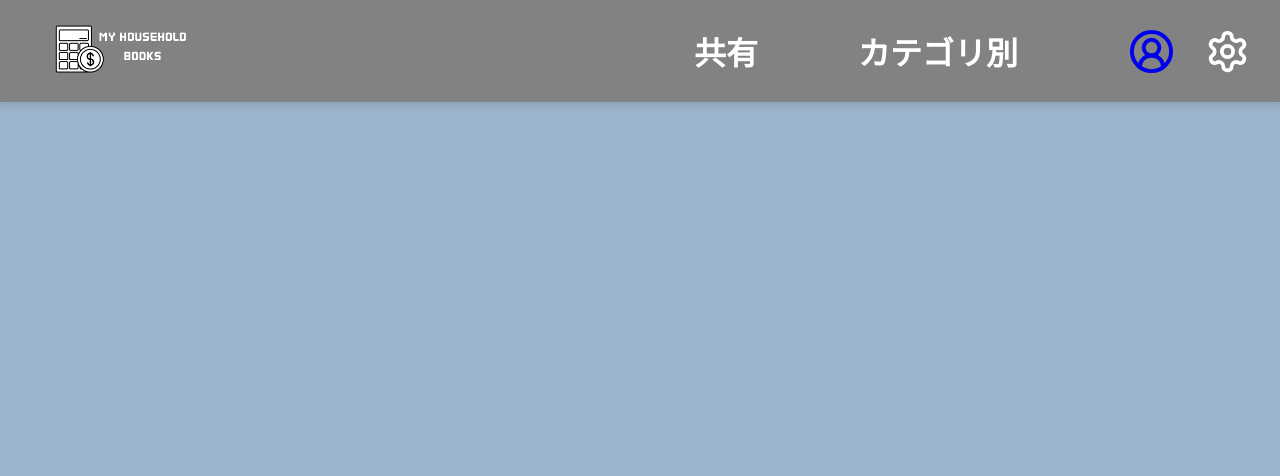
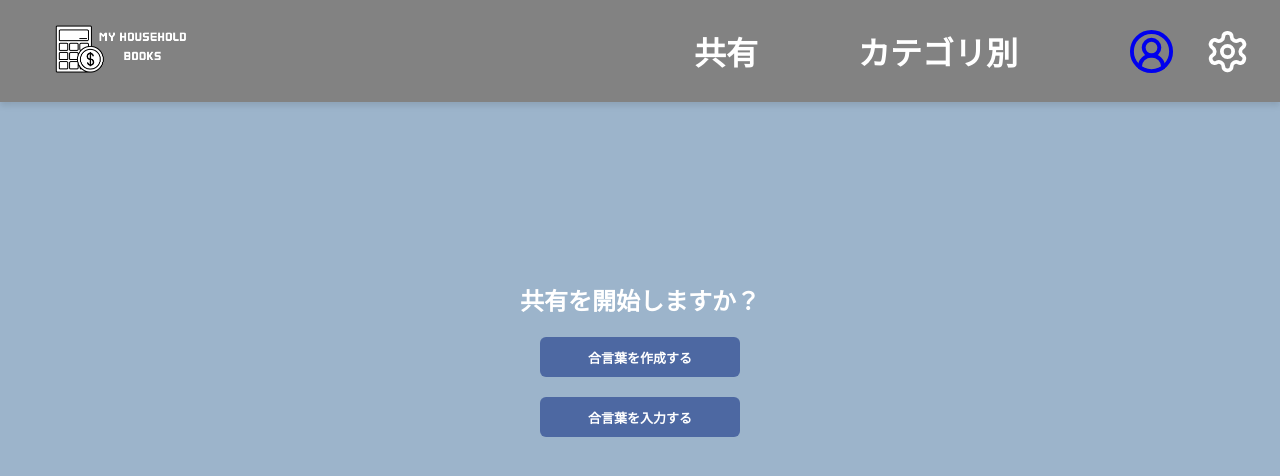
Before and after one commit to Fudai1020/kakeibo-app, a React (Vite) app: page /shared in a window 1280 px wide. Shown: the top 476 px of the page. Built offline with nearby package versions, Linux system fonts and the light colour scheme; no server answers.

Commit message:
add:共有機能追加

```diff
--- /dev/null
+++ b/src/components/NoPartnerView.tsx
@@ -0,0 +1,119 @@
+import { useState } from "react";
+import { db } from "../firebase/firebase";
+import {  doc, getDoc, setDoc, updateDoc } from "firebase/firestore";
+import { getAuth } from "firebase/auth";
+import '../styles/noPartnerView.css'
+type props = {
+    onShareSuccess:(partnerUid:string)=>void;
+}
+
+const NoPartnerView = ({onShareSuccess}:props) => {
+  const [mode, setMode] = useState<"start" | "join" | null>(null);
+  const [keyword, setKeyword] = useState("");
+  const [error, setError] = useState("");
+
+  const user = getAuth().currentUser;
+
+  const generateKeyword = () => {
+    const chars = "abcdefghijklmnopqrstuvwxyz0123456789";
+    return Array.from({ length: 6 }, () => chars[Math.floor(Math.random() * chars.length)]).join("");
+  };
+
+  const handleStartSharing = async () => {
+    if (!user) return;
+
+    const newKeyword = generateKeyword();
+    setKeyword(newKeyword);
+
+    const docRef = doc(db, "sharedPairs", newKeyword);
+    await setDoc(docRef, {
+      userA: user.uid,
+      createdAt: new Date(),
+    });
+
+    setMode("start");
+  };
+
+  const handleJoinSharing = async () => {
+    if (!user || !keyword) return;
+
+    const pairRef = doc(db, "sharedPairs", keyword);
+    const pairSnap = await getDoc(pairRef);
+
+    if (!pairSnap.exists()) {
+      setError("合言葉が見つかりませんでした。");
+      return;
+    }
+
+    const data = pairSnap.data();
+    if (data.userB) {
+      setError("この合言葉はすでに使用されています。");
+      return;
+    }
+
+    // 相手のUID取得
+    const partnerUid = data.userA;
+      console.log("自分のUID:", user.uid);
+  console.log("相手のUID:", partnerUid);
+
+  if (partnerUid === user.uid) {
+    setError("自分自身とは共有できません。");
+    return;
+  }
+
+    // 相互に sharedWith を保存
+    await Promise.all([
+      updateDoc(doc(db, "users", user.uid), {
+        sharedWith: partnerUid,
+      }),
+      updateDoc(doc(db, "users", partnerUid), {
+        sharedWith: user.uid,
+      }),
+      updateDoc(pairRef, {
+        userB: user.uid,
+      }),
+    ]);
+
+    setMode(null); // モード終了 → shared.tsx で切り替わる
+    onShareSuccess(partnerUid);
+  };
+  const handleBack = () =>{
+    setMode(null);
+  }
+
+  return (
+    <div className="no-partner-view">
+      {mode === null && (
+        <div className="share-options">
+          <h2>共有を開始しますか？</h2>
+          <button onClick={handleStartSharing}>合言葉を作成する</button>
+          <button onClick={() => setMode("join")}>合言葉を入力する</button>
+        </div>
+      )}
+
+      {mode === "start" && (
+        <div className="share-start">
+          <p>この合言葉を相手に伝えてください：</p>
+          <h3 className="keyword">{keyword}</h3>
+          <button onClick={handleBack}>戻る</button>
+        </div>
+      )}
+
+      {mode === "join" && (
+        <div className="share-join">
+          <p>相手から教えてもらった合言葉を入力してください：</p>
+          <input
+            value={keyword}
+            onChange={(e) => setKeyword(e.target.value)}
+            placeholder="例: mint256"
+          />
+          <button onClick={handleJoinSharing}>共有に参加</button>
+          <button onClick={handleBack}>戻る</button>
+          {error && <p className="error-text">{error}</p>}
+        </div>
+      )}
+    </div>
+  );
+};
+
+export default NoPartnerView;
--- /dev/null
+++ b/src/components/SharedWithPartner.tsx
@@ -0,0 +1,70 @@
+import icon from '../assets/default.png'
+import { useEffect, useState } from "react"
+import { deleteField, doc, getDoc, updateDoc } from "firebase/firestore"
+import { db } from "../firebase/firebase"
+import {  useNavigate } from 'react-router-dom';
+import { getAuth } from 'firebase/auth';
+
+type Props = {
+  partnerUid: string;
+};
+
+const PartnerProfile = ({ partnerUid }: Props) => {
+  const [partnerData, setPartnerData] = useState<{
+    name?: string;
+    email?: string;
+    photoURL?: string;
+  } | null>(null);
+  const navigate = useNavigate();
+  const auth = getAuth();
+  const user = auth.currentUser;
+
+  const stopShare = async()=>{
+    if(!user || !partnerUid) return;
+
+    const confirm = window.confirm('本当に共有を停止しますか？');
+    if(!confirm) return;
+
+    try{
+        const myDocRef = doc(db,'users',user.uid);
+        const partnerDocRef = doc(db,'users',partnerUid);
+
+        await Promise.all([
+            updateDoc(myDocRef,{sharedWith:deleteField()}),
+            updateDoc(partnerDocRef,{sharedWith:deleteField()})
+        ]);
+
+        navigate('/shared')
+    }catch(error){
+        console.error('エラー',error);
+    }
+  }
+
+  useEffect(() => {
+    const fetchPartnerData = async () => {
+      const docRef = doc(db, 'users', partnerUid);
+      const docSnap = await getDoc(docRef);
+      if (docSnap.exists()) {
+        setPartnerData(docSnap.data());
+      } else {
+        setPartnerData(null);
+      }
+    };
+
+    fetchPartnerData();
+  }, [partnerUid]);
+
+  return (
+    <div className="main-container">
+      <h1 style={{ marginTop: '30px', marginBottom: '10px' }}>共有中</h1>
+      <div className="profile-icon">
+        <img src={partnerData?.photoURL || icon} alt="" className="profile-img" />
+      </div>
+      <h2>{partnerData?.name || 'NoName'}</h2>
+      <h2>{partnerData?.email || 'メール未設定'}</h2>
+      <button onClick={stopShare}>共有をやめる</button>
+    </div>
+  );
+};
+
+export default PartnerProfile;
--- a/src/pages/Login.tsx
+++ b/src/pages/Login.tsx
@@ -31,7 +31,7 @@ const Login = () => {
 
       <img src={logo} alt="logo" className='login-logo'/>
       <div className='gap-group'>
-      <input type='text'  className='login-input' placeholder='メールアドレス' value={email}
+      <input type='mail'  className='login-input' placeholder='メールアドレス' value={email}
       onChange={(e) => setEmail(e.target.value)}/>
       <div style={{position:'relative'}}>
       <input type={showPassword ? 'text':'password'}
--- a/src/pages/Shared.tsx
+++ b/src/pages/Shared.tsx
@@ -1,13 +1,85 @@
+import { useEffect, useState } from "react"
 import Header from "../components/Header"
+import { getAuth } from "firebase/auth";
+import { doc, onSnapshot } from "firebase/firestore";
+import { db } from "../firebase/firebase";
+import SharedWithPartner from "../components/SharedWithPartner";
+import NoPartnerView from "../components/NoPartnerView";
+
+const Shared = () => {
+  const [sharedWith, setSharedWith] = useState<string | null>(null);
+  const [loading, setLoading] = useState(true);
+  const [partnerLeft, setPartnerLeft] = useState(false);
+
+  const currentUid = getAuth().currentUser?.uid;
+  const partnerUid = sharedWith === currentUid ? null : sharedWith;
+
+  useEffect(() => {
+    const auth = getAuth();
+
+    const unsubscribeAuth = auth.onAuthStateChanged((user)=>{
+    if (!user) {
+      setLoading(false);
+      return;
+    }
 
 
 
-const Shared = () => {
+    const userDocRef = doc(db, 'users', user.uid);
+
+    const unsubscribeUser = onSnapshot(userDocRef, (userSnap) => {
+      const userData = userSnap.data();
+      const partnerUidFromDb = userData?.sharedWith;
+
+      if (!partnerUidFromDb) {
+        setSharedWith(null);
+        setPartnerLeft(false);
+        setLoading(false);
+        return;
+      }
+
+      setSharedWith(partnerUidFromDb);
+
+      const partnerDocRef = doc(db, 'users', partnerUidFromDb);
+
+      const unsubscribePartner = onSnapshot(partnerDocRef, (partnerSnap) => {
+        const partnerData = partnerSnap.data();
+        if (!partnerData?.sharedWith || partnerData.sharedWith !== user.uid) {
+          setPartnerLeft(true);
+        } else {
+          setPartnerLeft(false);
+        }
+        setLoading(false);
+      });
+
+      return () => unsubscribePartner();
+    });
+    return () => unsubscribeUser();
+  });
+
+    return () => unsubscribeAuth();
+  }, []);
+
+  if (loading) return <p>読み込み中...</p>;
+
   return (
     <div>
-        <Header />
+      <Header />
+      <div className="shared-page">
+        {partnerLeft ? (
+          <div>
+            <p>パートナーが共有を終了しました。</p>
+            <button onClick={() => {setSharedWith(null); setPartnerLeft(false);}}>再読み込み</button>
+          </div>
+        ) : partnerUid ? (
+          <SharedWithPartner partnerUid={partnerUid} />
+        ) : (
+          <NoPartnerView onShareSuccess={(uid: string) => setSharedWith(uid)} />
+        )}
+      </div>
     </div>
-  )
-}
+  );
+};
 
-export default Shared
+
+export default Shared;
--- /dev/null
+++ b/src/styles/noPartnerView.css
@@ -0,0 +1,21 @@
+.no-partner-view {
+margin-top: 10%;
+  padding: 2rem;
+  text-align: center;
+  color: white;
+}
+.no-partner-view input{
+    width: 150px;
+    height: 30px;
+    text-align: center;
+}
+.keyword {
+  font-size: 1.5rem;
+  font-weight: bold;
+  color: #0a0;
+  margin-top: 1rem;
+}
+.error-text {
+  color: red;
+  margin-top: 0.5rem;
+}
```
